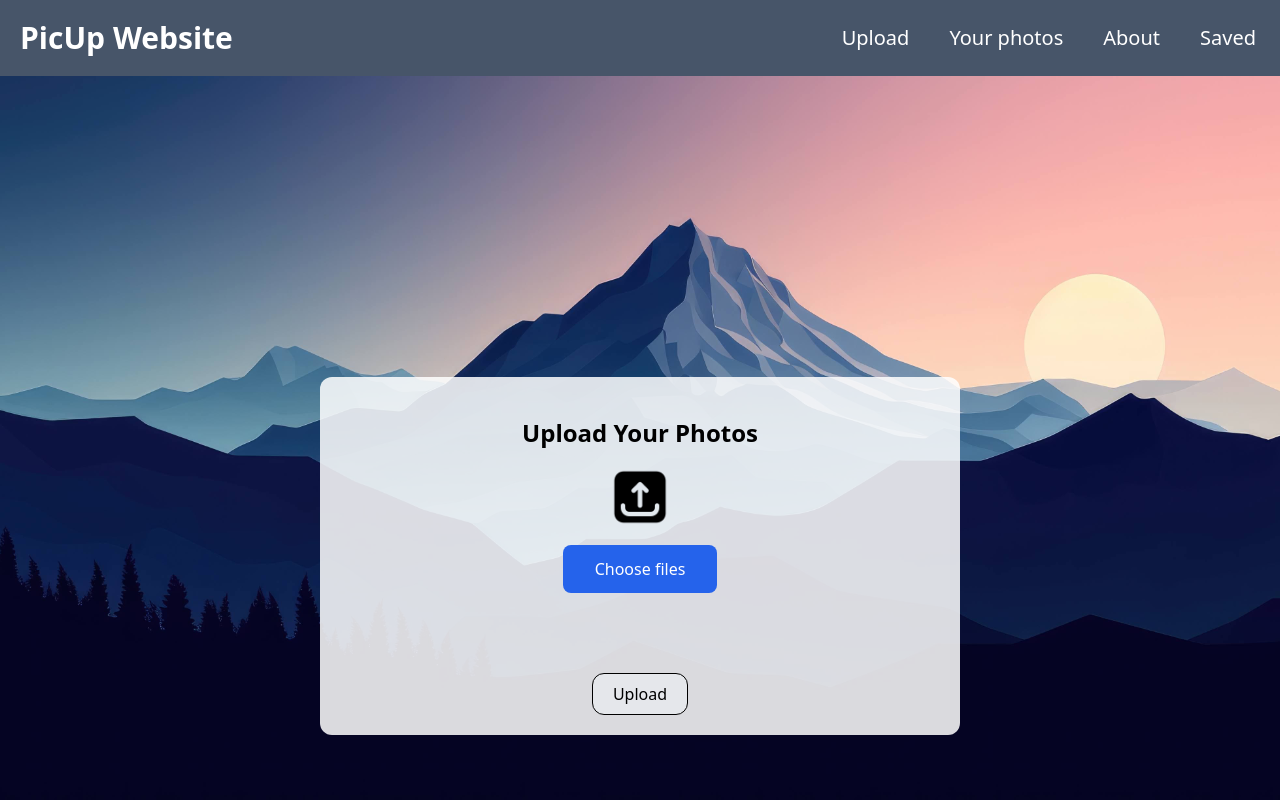
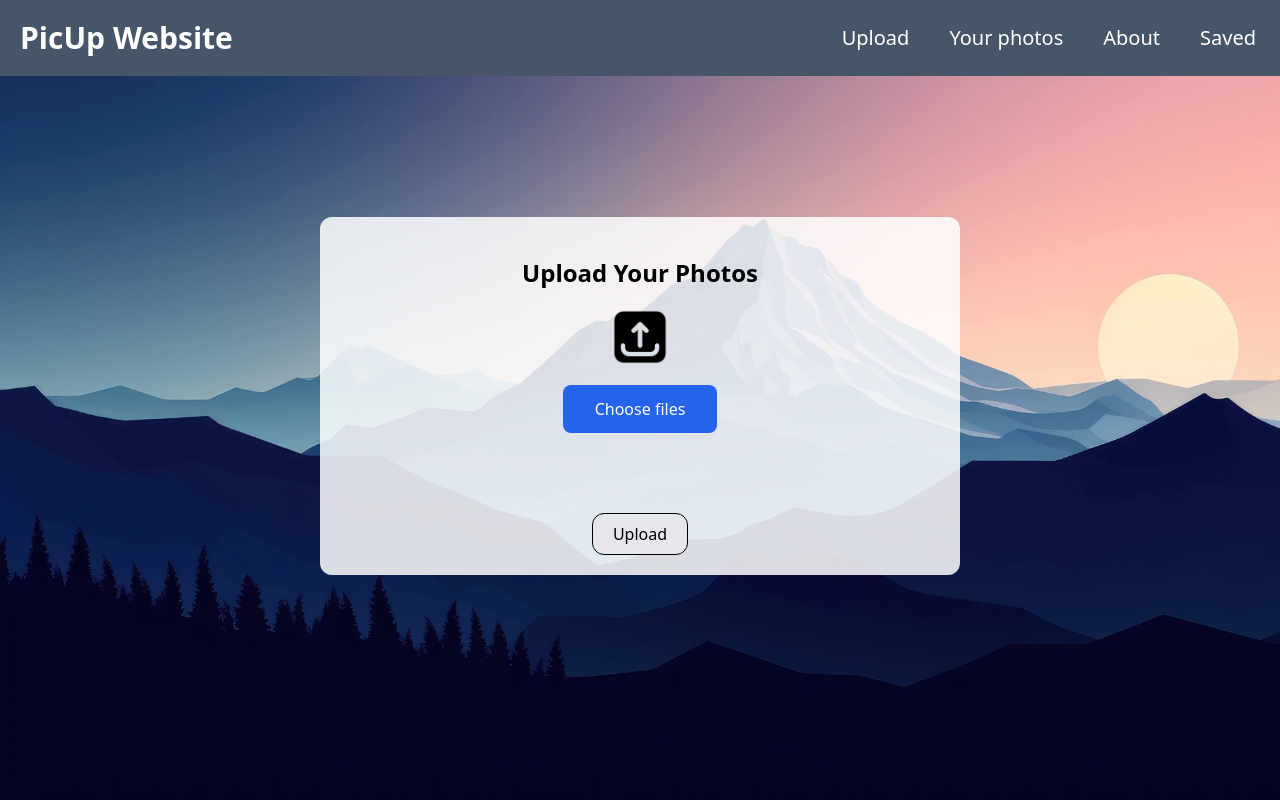
Before and after one commit to ALI-HUP/PicUp-website, a Next.js app: page /headers/upload in a window 1280 px wide. Shown: the top 800 px of the page. Built offline with nearby package versions, Linux system fonts and the light colour scheme.

Commit message:
styling header in all pages

```diff
--- a/app/headers/upload/page.tsx
+++ b/app/headers/upload/page.tsx
@@ -33,7 +33,7 @@ const Upload = () => {
     <div>
       <Header />
 
-      <div className="flex justify-center items-center min-h-screen">
+      <div className="flex justify-center items-center min-h-screen -mt-20">
         <div className="bg-white bg-opacity-85 rounded-xl w-[50%] p-5">
           <div className="flex flex-col justify-center items-center">
             <h2 className="text-2xl text-black font-extrabold m-5">Upload Your Photos</h2>
--- a/app/page.tsx
+++ b/app/page.tsx
@@ -53,7 +53,7 @@ const Home = () => {
 
       <Header />
 
-      <div className="flex justify-center items-start grid-cols-3 gap-8 max-w-[1400px] m-auto">
+      <div className="flex justify-center items-start grid-cols-3 gap-8 max-w-[1400px] m-auto mt-10">
 
         <div className="bg-white p-2">
           <Image src={Pics1} alt="car pic" />
--- a/components/Header.tsx
+++ b/components/Header.tsx
@@ -3,7 +3,7 @@ import Link from 'next/link';
 
 const Header: React.FC = () => {
   return (
-    <header className="p-3 flex items-center bg-slate-600 mb-20">
+    <header className="p-3 flex items-center bg-slate-600">
       <div>
         <Link href="/" className="flex text-3xl p-2 font-extrabold">
           <h1>PicUp Website</h1>
```
